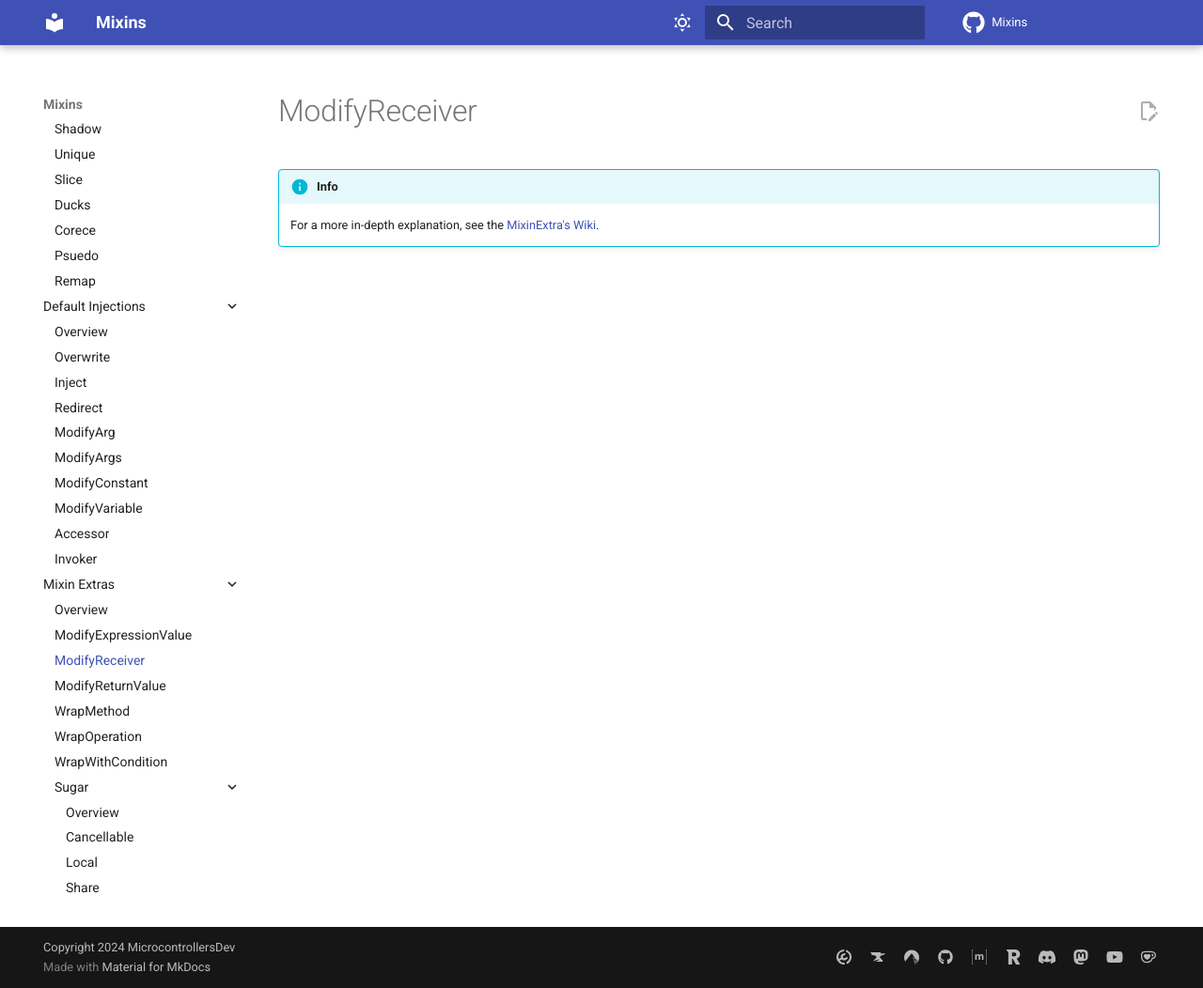
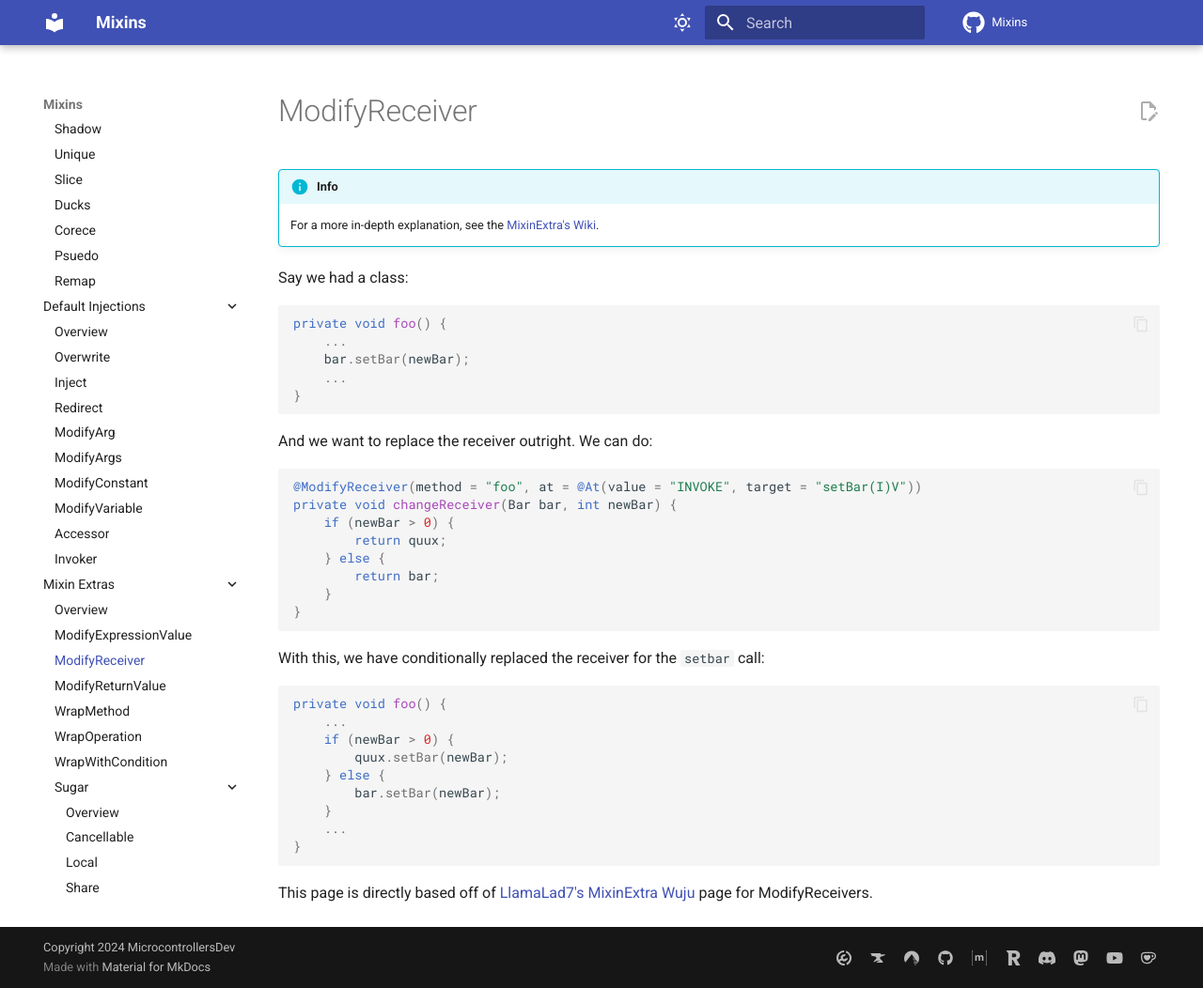
Before and after one commit to MicrocontrollersDev/Mixins, an MkDocs documentation site: the page built from docs/mixinextras/modifyreceiver.md, in a window 1280 px wide and 1052 px high. Shown: the whole window at 94% size. Built offline with MkDocs 1.6.1 and Material for MkDocs 9.7.7, drawn with Linux system fonts in a browser that asks for light colours; comment, search, counter and statistics services are not loaded.

Commit message:
add ModifyReceiver

````diff
--- a/docs/mixinextras/modifyreceiver.md
+++ b/docs/mixinextras/modifyreceiver.md
@@ -2,3 +2,42 @@
 
 !!! info
     For a more in-depth explanation, see the [MixinExtra's Wiki](https://github.com/LlamaLad7/MixinExtras/wiki/ModifyReceiver).
+
+Say we had a class:
+
+```java
+private void foo() {
+    ...
+    bar.setBar(newBar);
+    ...
+}
+```
+
+And we want to replace the receiver outright. We can do:
+
+```java
+@ModifyReceiver(method = "foo", at = @At(value = "INVOKE", target = "setBar(I)V"))
+private void changeReceiver(Bar bar, int newBar) {
+    if (newBar > 0) {
+        return quux;
+    } else {
+        return bar;
+    }
+}
+```
+
+With this, we have conditionally replaced the receiver for the `setbar` call:
+
+```java
+private void foo() {
+    ...
+    if (newBar > 0) {
+        quux.setBar(newBar);
+    } else {
+        bar.setBar(newBar);
+    }
+    ...
+}
+```
+
+This page is directly based off of [LlamaLad7's MixinExtra Wuju](https://github.com/LlamaLad7/MixinExtras/wiki/ModifyReceiver) page for ModifyReceivers.
````
Also changed, not shown: docs/default/accessor.md (+4 -4 lines), docs/general/index_.md (line endings or trailing spaces).
